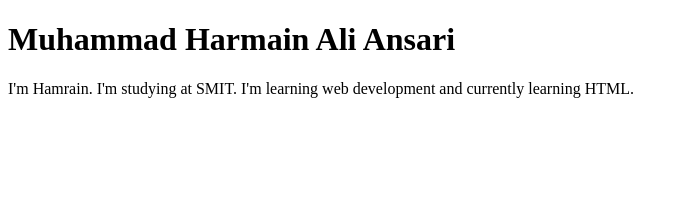
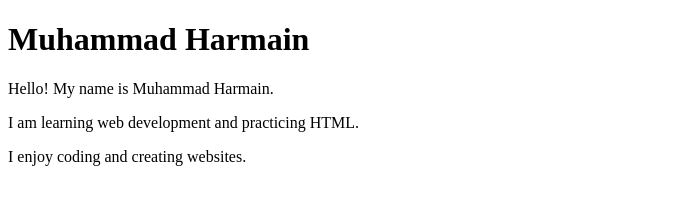
Before and after one commit to MuhammadHarmainAli/Build-Your-First-HTML-Page-, a plain HTML site: page index.html in a window 1280 px wide. Shown: the whole page, without its empty margins (0-688 px from the left). Drawn offline with Linux system fonts and the light colour scheme.

Commit message:
Updated code

```diff
--- a/index.html
+++ b/index.html
@@ -1,13 +1,17 @@
-<!DOCTYPE html>
+<!doctype html>
 <html lang="en">
-<head>
-    <meta charset="UTF-8">
-    <meta name="viewport" content="width=device-width, initial-scale=1.0">
+  <head>
+    <meta charset="UTF-8" />
+    <meta name="viewport" content="width=device-width, initial-scale=1.0" />
     <title>Build Your First HTML Page:</title>
-</head>
-<body>
-    <h1>Muhammad Harmain Ali Ansari</h1>
+  </head>
+  <body>
+    <h1>Muhammad Harmain</h1>
 
-    <p>I'm Hamrain. I'm studying at SMIT. I'm learning web development and currently learning HTML.</p>
-</body>
+    <p>Hello! My name is Muhammad Harmain.</p>
+
+    <p>I am learning web development and practicing HTML.</p>
+
+    <p>I enjoy coding and creating websites.</p>
+  </body>
 </html>
```
